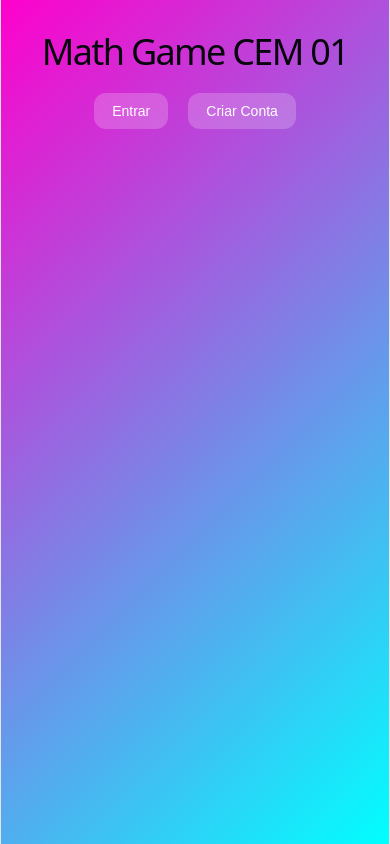
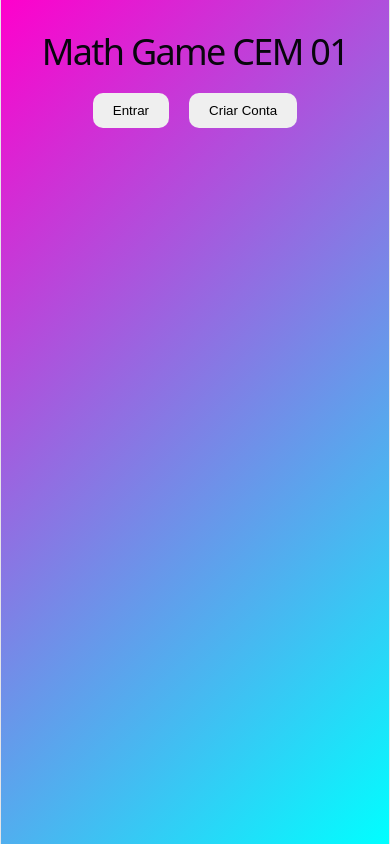
Before and after one commit to Bernas1221/trabalho-escola, a React (Vite) app: page / in a window 390 px wide. Built offline with nearby package versions, Linux system fonts and the light colour scheme.

Commit message:
Mensagem do commit

```diff
--- a/src/App.css
+++ b/src/App.css
@@ -1,141 +1,71 @@
-/* App.css */
-
-/* Reset e fundo */
-body {
-  margin: 0;
-  font-family: "Segoe UI", sans-serif;
-  background: linear-gradient(135deg, #ff00cc, #00ffff);
-  color: white;
+body{
+  margin:0;
+  font-family:sans-serif;
+  background:linear-gradient(135deg,#ff00cc,#00ffff);
+  color:white;
 }
 
-/* Container central */
-.container {
-  text-align: center;
-  padding: 20px;
+.container{
+  text-align:center;
+  padding:20px;
 }
 
-/* Botões */
-.btn {
-  padding: 12px 25px;
-  margin: 10px;
-  border: none;
-  border-radius: 12px;
-  cursor: pointer;
-  font-size: 16px;
-  background: rgba(255, 255, 255, 0.2);
-  color: white;
-  transition: 0.3s;
+.level{
+  width:60px;
+  height:60px;
+  margin:10px;
+  border-radius:50%;
+  border:none;
+  font-size:20px;
 }
 
-.btn:hover {
-  background: rgba(255, 255, 255, 0.4);
-  transform: scale(1.05);
+.unlocked{ background:lime; }
+.locked{ background:gray; }
+
+.btn{
+  padding:10px 20px;
+  margin:10px;
+  border:none;
+  border-radius:10px;
+  cursor:pointer;
 }
 
-/* Intro e contagem */
-.intro {
-  font-size: 28px;
-  margin: 20px 0;
+.xp-bar{
+  width:100%;
+  height:10px;
+  background:#333;
+  border-radius:10px;
 }
 
-/* Overlay de resultado */
+.xp-bar div{
+  height:100%;
+  background:lime;
+  border-radius:10px;
+}
+
+.topbar{ margin-bottom:10px; }
+
+.intro{ font-size:30px; }
+
 .overlay {
   position: fixed;
-  top: 0;
-  left: 0;
-  width: 100%;
-  height: 100%;
-  background: rgba(0, 0, 0, 0.85);
-  display: flex;
-  flex-direction: column;
-  justify-content: center;
-  align-items: center;
+  top:0;
+  left:0;
+  width:100%;
+  height:100%;
+  background: rgba(0,0,0,0.8);
+  display:flex;
+  flex-direction:column;
+  justify-content:center;
+  align-items:center;
   animation: fadeIn 0.5s;
-  z-index: 999;
 }
+
+@keyframes fadeIn { from {opacity:0;} to {opacity:1;} }
 
 .overlay h1 {
   font-size: 50px;
-  margin-bottom: 20px;
   animation: pop 0.5s;
 }
 
-.overlay p {
-  font-size: 22px;
-  margin: 5px 0;
-}
-
-/* Animações */
-@keyframes fadeIn {
-  from { opacity: 0; }
-  to { opacity: 1; }
-}
-
-@keyframes pop {
-  from { transform: scale(0.5); opacity: 0; }
-  to { transform: scale(1); opacity: 1; }
-}
-
-/* Barras de XP (se futuramente quiser colocar) */
-.xp-bar {
-  width: 100%;
-  height: 12px;
-  background: #333;
-  border-radius: 12px;
-  margin: 10px 0;
-}
-
-.xp-bar div {
-  height: 100%;
-  background: lime;
-  border-radius: 12px;
-}
-
-/* Menu ranking */
-.container h2 {
-  margin-top: 30px;
-  font-size: 28px;
-}
-
-.container p {
-  font-size: 20px;
-  margin: 5px 0;
-}
-
-/* Status jogador */
-.container h3 {
-  font-size: 22px;
-  margin: 5px 0;
-}
-
-/* Input de respostas */
-input {
-  padding: 10px;
-  font-size: 18px;
-  border-radius: 10px;
-  border: none;
-  text-align: center;
-  margin: 10px;
-  width: 150px;
-}
-
-/* Estilos responsivos pra mobile */
-@media (max-width: 600px) {
-  .btn {
-    font-size: 14px;
-    padding: 10px 18px;
-  }
-
-  input {
-    width: 120px;
-    font-size: 16px;
-  }
-
-  .overlay h1 {
-    font-size: 40px;
-  }
-
-  .overlay p {
-    font-size: 18px;
-  }
-}
+@keyframes pop { from {transform: scale(0.5);} to {transform: scale(1);} }
```
